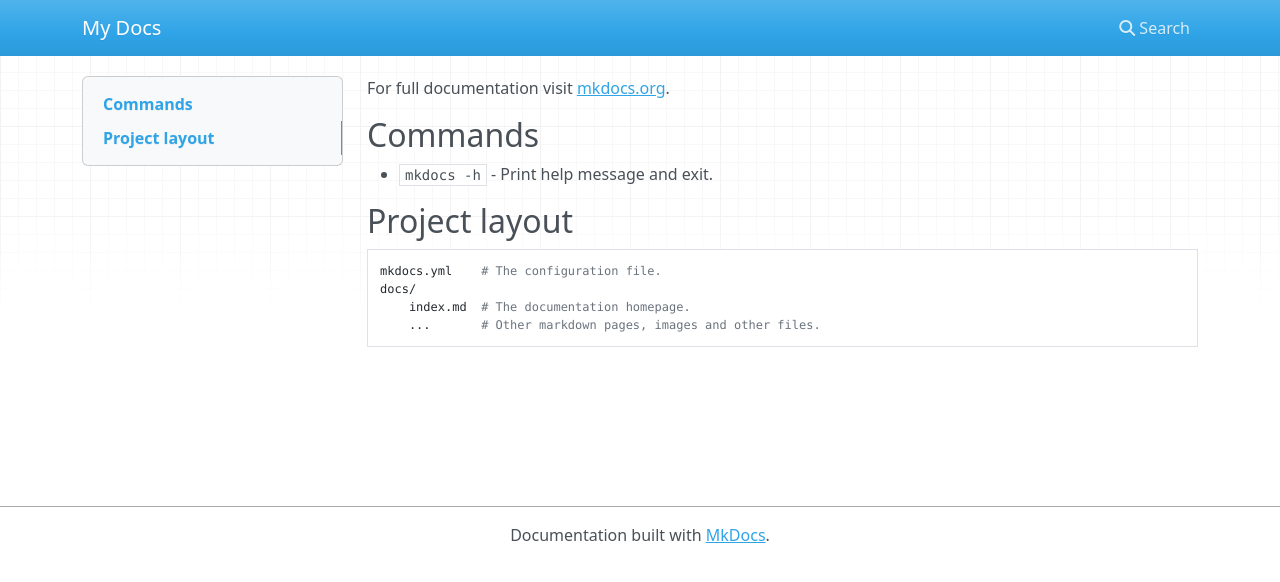
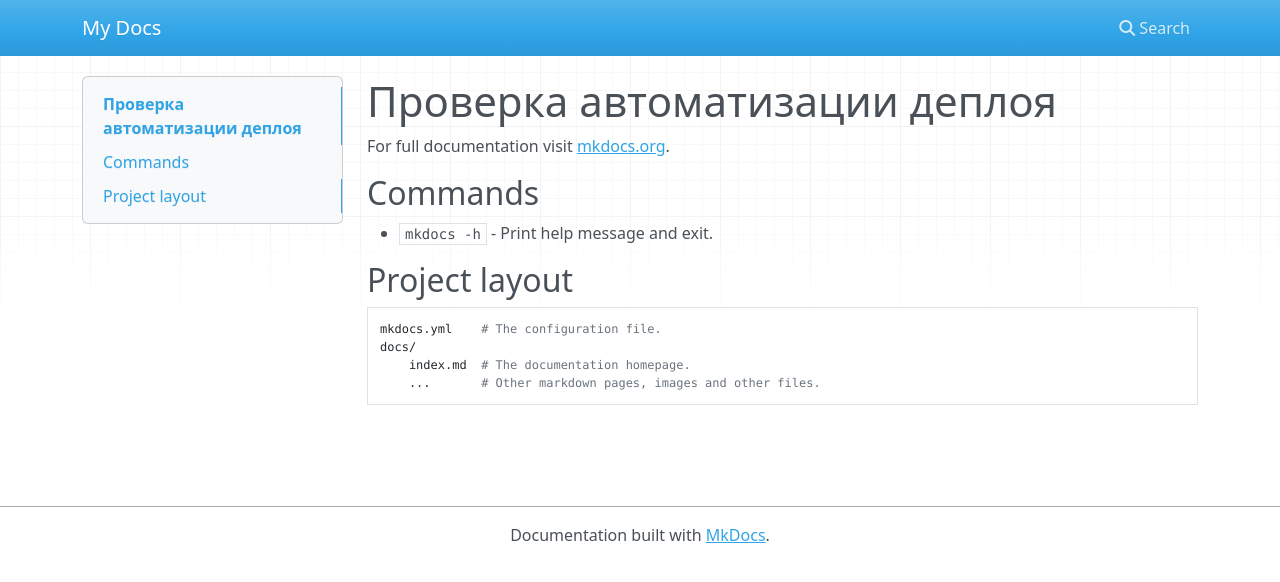
Before and after one commit to AlexandrVanchukov/web-python_mkdocs-site, an MkDocs documentation site: the page built from docs/index.md, in a window 1280 px wide. Shown: the top 582 px of the page. Built offline with MkDocs 1.6.1, drawn with Linux system fonts in a browser that asks for light colours; nearby versions of some CDN libraries.

Commit message:
Update index.md

```diff
--- a/docs/index.md
+++ b/docs/index.md
@@ -1,4 +1,4 @@
-
+# Проверка автоматизации деплоя
 For full documentation visit [mkdocs.org](https://www.mkdocs.org).
 
 ## Commands
```
